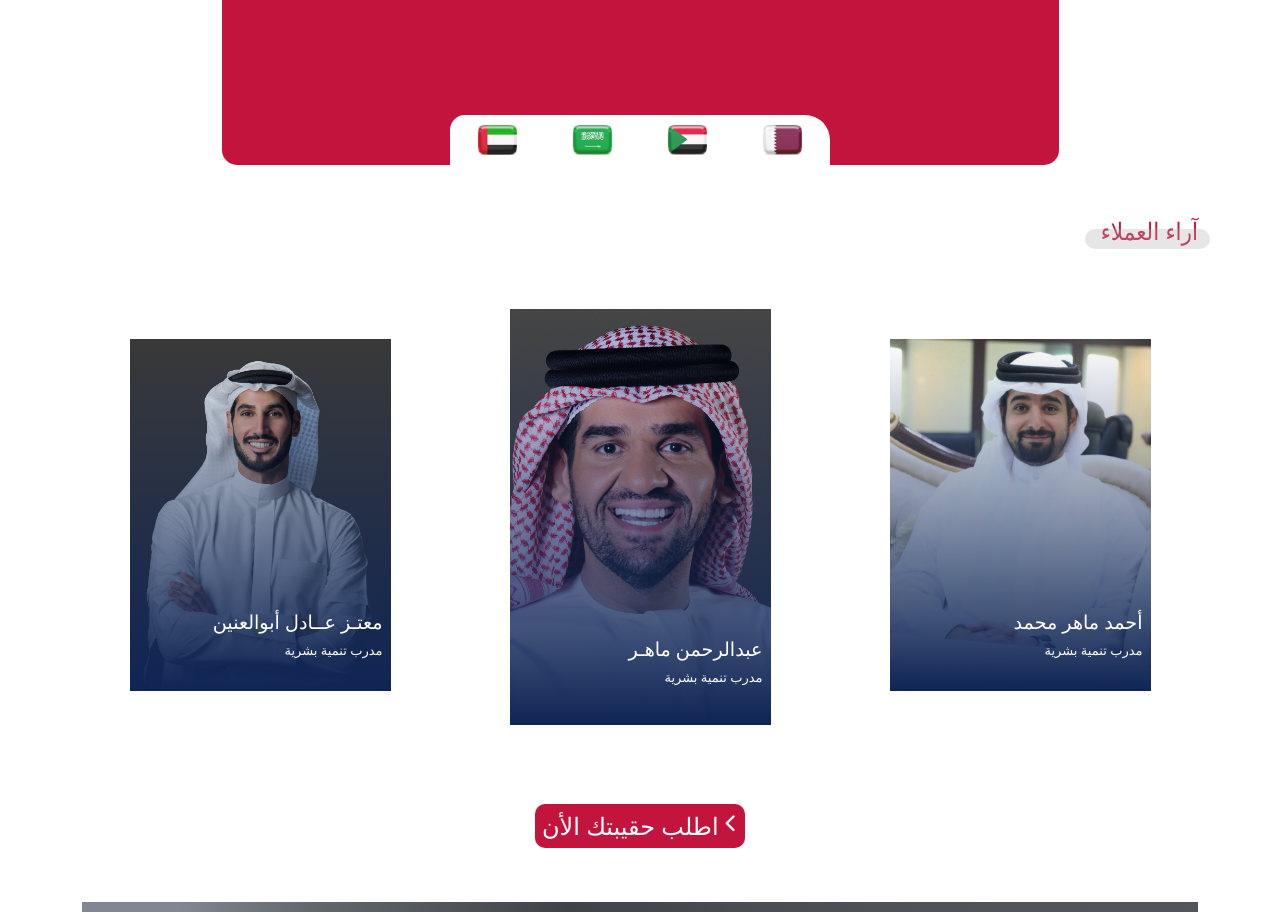
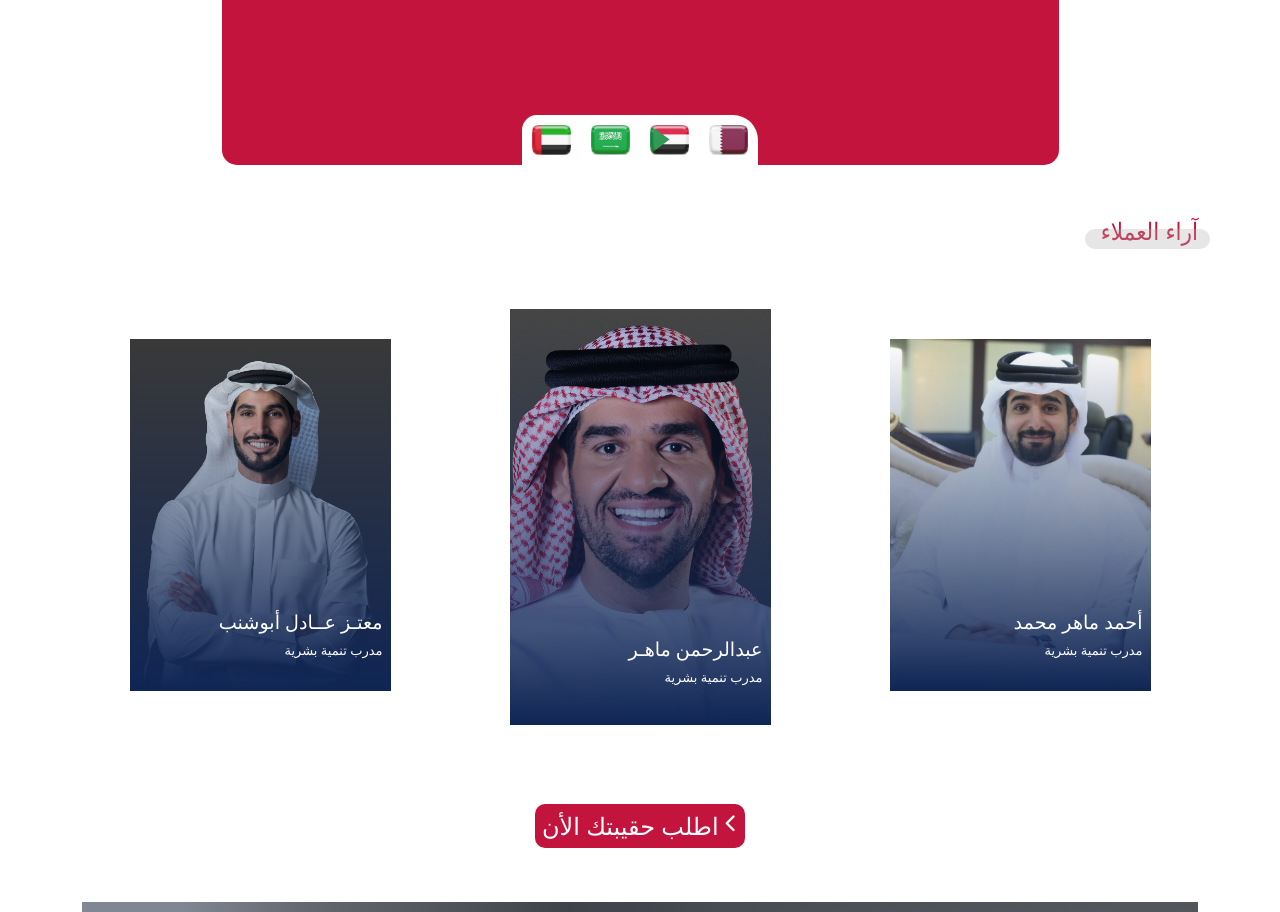
Before and after one commit to mezoo-adel/tomoh-landing-page, a plain HTML site: page index.html in a window 1280 px wide. Shown: the part 1913-2825 px from the top of the page. Drawn offline with nearby package versions, Linux system fonts and the light colour scheme.

Commit message:
edited client's opinions/ still not good on my pc

```diff
--- a/css/cssStyling.css
+++ b/css/cssStyling.css
@@ -135,11 +135,7 @@ i , a{
 
 }
 
-#helped img {
-    width: 24%;
-    height: 50px;
-    object-fit: cover;
-}
+
 
 #flagsCountry {
     background-color: #fff;
@@ -149,14 +145,15 @@ i , a{
     left: 0;
     right: 0;
     margin: auto;
-    display: flex;
-    width: 34%;
+    width: fit-content;
 
 }
 
 #flagsCountry img {
+    width: 25%;
+    height: 50px;
+    object-fit: cover;
     margin: auto;
-    object-fit: contain;
     padding: 10px;
 }
 
@@ -213,7 +210,7 @@ option {
 #footer{
     background-color:  #A1A1A1;
 }
-@media (max-width:776px) {
+@media (max-width:768px) {
 
     /* Make Image In the Back Of Text On Top Page */
     #headSection section:nth-child(1) {
--- a/index.html
+++ b/index.html
@@ -169,7 +169,7 @@
                     </div>
                     <div style="position: absolute; bottom: 4%; margin-right: 8px; color: #fff;">
                         <h6 style=" font-size: larger;text-align: right;">
-                            معتـز عــادل أبوالعنين</h6>
+                            معتـز عــادل أبوشنب</h6>
                         <p style="font-size: small; text-align: right;">مدرب تنمية بشرية</p>
                     </div>
                 </div>
```
